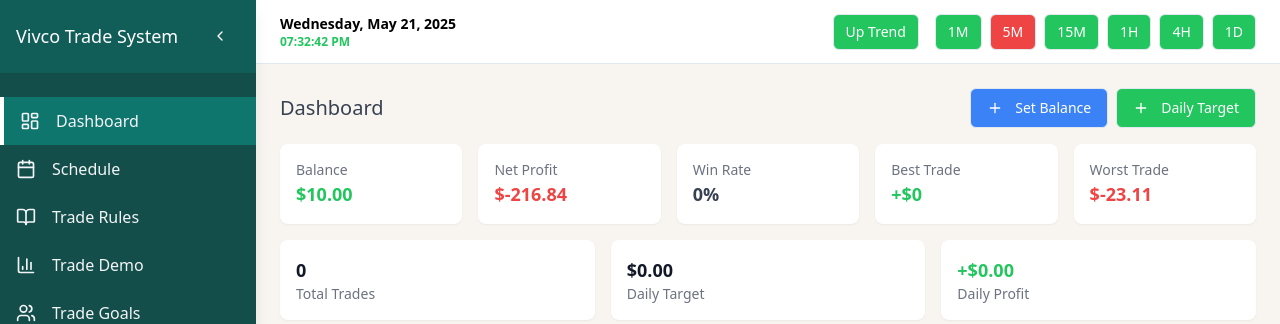
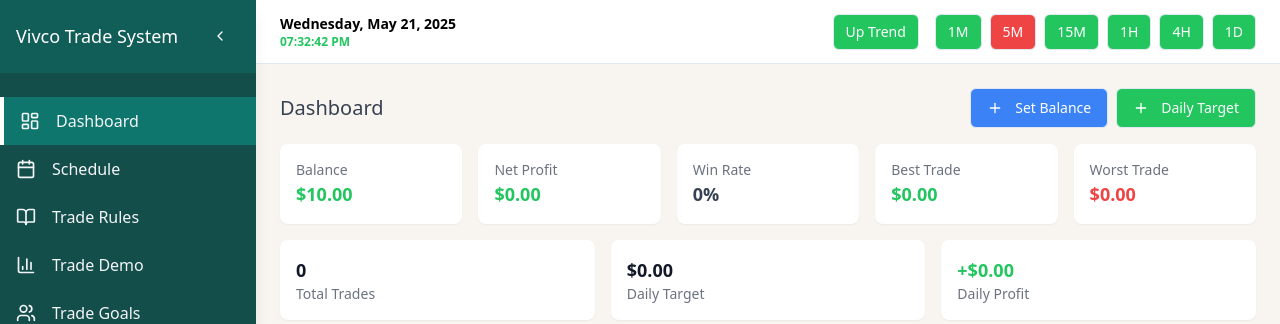
Before and after one commit to VIVCO369/lookalike-web-create, a React (Vite) app: page / in a window 1280 px wide. Shown: the top 324 px of the page. Built offline with nearby package versions, Linux system fonts and the light colour scheme.

Commit message:
Fix: Dashboard daily target and profit calculations
- Implemented saving of daily target data in the Dashboard.
- Calculated Daily Profit, Net Profit, Best Trade, and Worst Trade from Trading Detail tables.

```diff
--- a/src/contexts/TradeDataContext.tsx
+++ b/src/contexts/TradeDataContext.tsx
@@ -1,5 +1,5 @@
 
-import React, { createContext, useContext, ReactNode } from 'react';
+import React, { createContext, useContext, ReactNode, useMemo } from 'react';
 import useLocalStorage from '@/hooks/useLocalStorage';
 
 // Define the trade data structure
@@ -19,12 +19,21 @@ export interface TradeFormData {
   candles: string;
 }
 
+interface CalculatedStats {
+  netProfit: number;
+  dailyProfit: number;
+  bestTrade: number;
+  worstTrade: number;
+  winRate: string;
+}
+
 interface TradeDataContextType {
   trades: TradeFormData[];
   setTrades: (trades: TradeFormData[] | ((prevTrades: TradeFormData[]) => TradeFormData[])) => void;
   dailyTarget: number;
   setDailyTarget: (target: number | ((prevTarget: number) => number)) => void;
   addTrade: (trade: TradeFormData) => void;
+  stats: CalculatedStats;
 }
 
 const TradeDataContext = createContext<TradeDataContextType | undefined>(undefined);
@@ -41,6 +50,61 @@ export const TradeDataProvider = ({ children }: { children: ReactNode }) => {
   const [trades, setTrades] = useLocalStorage<TradeFormData[]>('tradingDetailTrades', []);
   const [dailyTarget, setDailyTarget] = useLocalStorage<number>('dailyTarget', 0.00);
 
+  // Calculate statistics from trades
+  const stats = useMemo(() => {
+    // Initialize values
+    let totalProfit = 0;
+    let dailyProfit = 0;
+    let bestTrade = 0;
+    let worstTrade = 0;
+    let wins = 0;
+
+    // Process all trades
+    if (trades.length > 0) {
+      // Get today's date at midnight for daily calculations
+      const today = new Date();
+      today.setHours(0, 0, 0, 0);
+
+      trades.forEach(trade => {
+        const profit = parseFloat(trade.netProfit || '0');
+
+        // Update total profit
+        totalProfit += profit;
+
+        // Update best and worst trades
+        if (profit > bestTrade) {
+          bestTrade = profit;
+        }
+
+        if (profit < worstTrade) {
+          worstTrade = profit;
+        }
+
+        // Count wins
+        if (trade.winLoss === 'win') {
+          wins++;
+        }
+
+        // Calculate daily profit
+        const tradeDate = new Date(trade.openTime);
+        if (tradeDate >= today) {
+          dailyProfit += profit;
+        }
+      });
+    }
+
+    // Calculate win rate
+    const winRate = trades.length > 0 ? ((wins / trades.length) * 100).toFixed(0) : '0';
+
+    return {
+      netProfit: totalProfit,
+      dailyProfit,
+      bestTrade,
+      worstTrade,
+      winRate: `${winRate}%`
+    };
+  }, [trades]);
+
   const addTrade = (trade: TradeFormData) => {
     const newTrade = {
       ...trade,
@@ -50,7 +114,7 @@ export const TradeDataProvider = ({ children }: { children: ReactNode }) => {
   };
 
   return (
-    <TradeDataContext.Provider value={{ trades, setTrades, dailyTarget, setDailyTarget, addTrade }}>
+    <TradeDataContext.Provider value={{ trades, setTrades, dailyTarget, setDailyTarget, addTrade, stats }}>
       {children}
     </TradeDataContext.Provider>
   );
--- a/src/pages/Index.tsx
+++ b/src/pages/Index.tsx
@@ -1,3 +1,4 @@
+
 import { useState, useEffect } from "react";
 import { Plus, Clock, Eye, Edit, Trash2 } from "lucide-react";
 import { Card, CardContent } from "@/components/ui/card";
@@ -35,8 +36,8 @@ const Index = () => {
   const [selectedTimeframes, setSelectedTimeframes] = useState<string[]>(["1M", "15M", "1H", "4H", "1D"]);
   const timeframes = ["1M", "5M", "15M", "1H", "4H", "1D"];
 
-  // Use the trade data context
-  const { trades, dailyTarget, setDailyTarget } = useTradeData();
+  // Use the trade data context with stats
+  const { trades, dailyTarget, setDailyTarget, stats } = useTradeData();
 
   const toggleSidebar = () => {
     setSidebarOpen(!sidebarOpen);
@@ -123,6 +124,16 @@ const Index = () => {
   const handleTradingRulesClick = () => {
     setTradingRulesCardColor("bg-green-100 border-green-500"); // Change color to green
     // You might want to revert the color after a delay or on another event
+  };
+
+  // Format currency values for display
+  const formatCurrency = (value: number) => {
+    return new Intl.NumberFormat('en-US', {
+      style: 'currency',
+      currency: 'USD',
+      minimumFractionDigits: 2,
+      maximumFractionDigits: 2
+    }).format(value);
   };
 
   return (
@@ -250,25 +261,25 @@ const Index = () => {
               />
               <StatsCard
                 title="Net Profit"
-                value="$-216.84"
-                color="text-red-500"
-                borderColor="border-red-500"
+                value={formatCurrency(stats.netProfit)}
+                color={stats.netProfit >= 0 ? "text-green-500" : "text-red-500"}
+                borderColor={stats.netProfit >= 0 ? "border-green-500" : "border-red-500"}
               />
               <StatsCard
                 title="Win Rate"
-                value="0%"
+                value={stats.winRate}
                 color="text-gray-700"
                 borderColor="border-gray-200"
               />
               <StatsCard
                 title="Best Trade"
-                value="+$0"
+                value={stats.bestTrade > 0 ? `+${formatCurrency(stats.bestTrade)}` : formatCurrency(stats.bestTrade)}
                 color="text-green-500"
                 borderColor="border-green-500"
               />
               <StatsCard
                 title="Worst Trade"
-                value="$-23.11"
+                value={formatCurrency(stats.worstTrade)}
                 color="text-red-500"
                 borderColor="border-red-500"
               />
@@ -283,16 +294,16 @@ const Index = () => {
               />
               <StatsCard
                 title="Daily Target"
-                value={`$${dailyTarget.toFixed(2)}`} // Use dailyTarget from context
+                value={formatCurrency(dailyTarget)} // Use dailyTarget from context
                 labelPosition="below"
                 borderColor="border-gray-200"
               />
               <StatsCard
                 title="Daily Profit"
-                value="+$0.00"
-                color="text-green-500"
+                value={stats.dailyProfit >= 0 ? `+${formatCurrency(stats.dailyProfit)}` : formatCurrency(stats.dailyProfit)}
+                color={stats.dailyProfit >= 0 ? "text-green-500" : "text-red-500"}
                 labelPosition="below"
-                borderColor="border-gray-200"
+                borderColor={stats.dailyProfit >= 0 ? "border-green-500" : "border-red-500"}
               />
             </div>
           </div>
```
